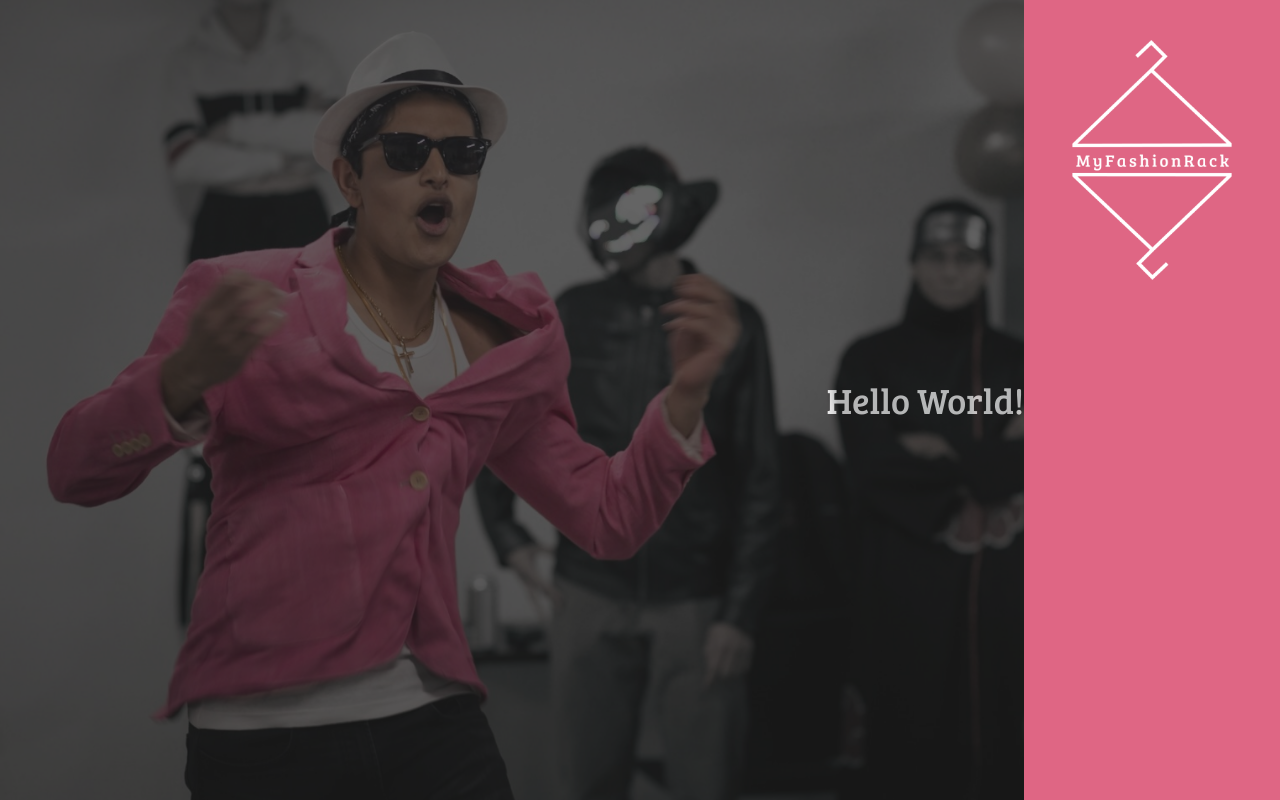
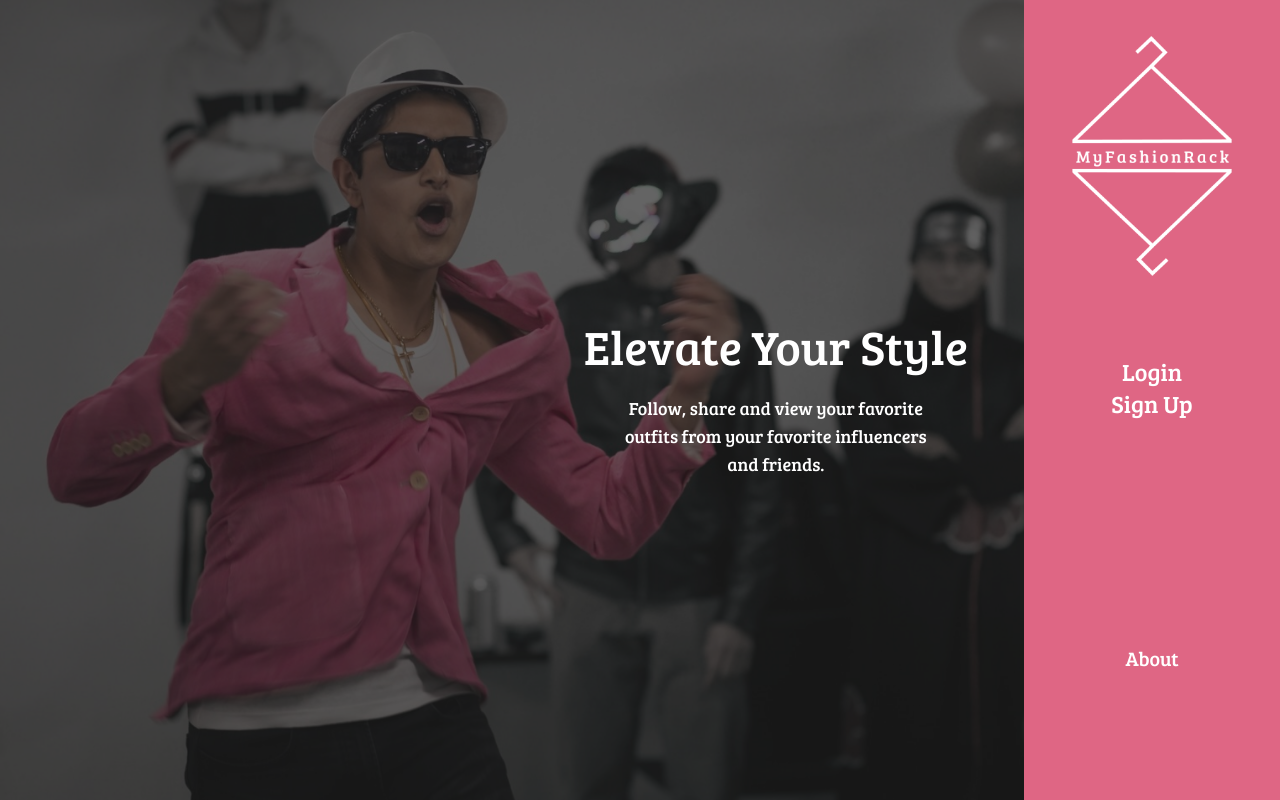
Before and after one commit to sahilbt/MyFashionRack, a Next.js app in the folder frontend/: page / in a window 1280 px wide. Built offline with nearby package versions, Linux system fonts and the light colour scheme.

Commit message:
Landing Page Formatting

```diff
--- a/frontend/components/LandingNav.js
+++ b/frontend/components/LandingNav.js
@@ -2,11 +2,17 @@ import Logo from "../public/LogoWhite.png"
 import Image from "next/image"
 export default function LandingNav(){
     return(
-        <div className = "fixed flex justify-center w-64 bg-pink inset-y-0 right-0 text-white">
+        <div className = "fixed flex flex-col items-center w-64 bg-pink inset-y-0 right-0 text-white">
             <Image
-            className="h-60 w-auto mt-10"
+            className="h-60 w-auto mt-9"
                 src = {Logo}
             />
+            <a href="#" className="no-underline text-white text-2xl mt-20">Login</a>
+            <a href="#" className="no-underline text-white text-2xl">Sign Up</a>
+            <a href="#" className="no-underline text-white text-xl mt-56">About</a>
+            <div>
+
+            </div>
         </div>
     )
 }
--- a/frontend/pages/_app.js
+++ b/frontend/pages/_app.js
@@ -2,8 +2,8 @@ import '@/styles/globals.css'
 import {Bree_Serif} from '@next/font/google'
 
 const font = Bree_Serif({
-    weight: '400',
-    subsets:['latin'],
+    weight : '400',
+    subsets:['latin']
 })
 
 export default function App({ Component, pageProps }) {
--- a/frontend/pages/index.js
+++ b/frontend/pages/index.js
@@ -6,10 +6,15 @@ export default function index(){
     return(
         <div className="flex h-screen justify-end items-center">
             <Image
-                className="bg- absolute opacity-30 top-0 h-screen w-auto object-left object-cover left-0 overflow-x-auto"
+                className="-z-10 absolute opacity-30 top-0 h-screen w-auto object-left object-cover left-0 overflow-x-auto"
                 src = {zod}
             />
-            <h1 className="text-4xl text-white">Hello World!</h1>
+            <div className="mr-14 flex flex-col items-center">
+                <h1 className="text-5xl text-white text-center">Elevate Your Style</h1>
+                <p className="max-w-xs text-white text-lg text-center mt-6">
+                    Follow, share and view your favorite outfits from your favorite influencers and friends.
+                </p>
+            </div>
             <LandingNav />
         </div>
     )
```
